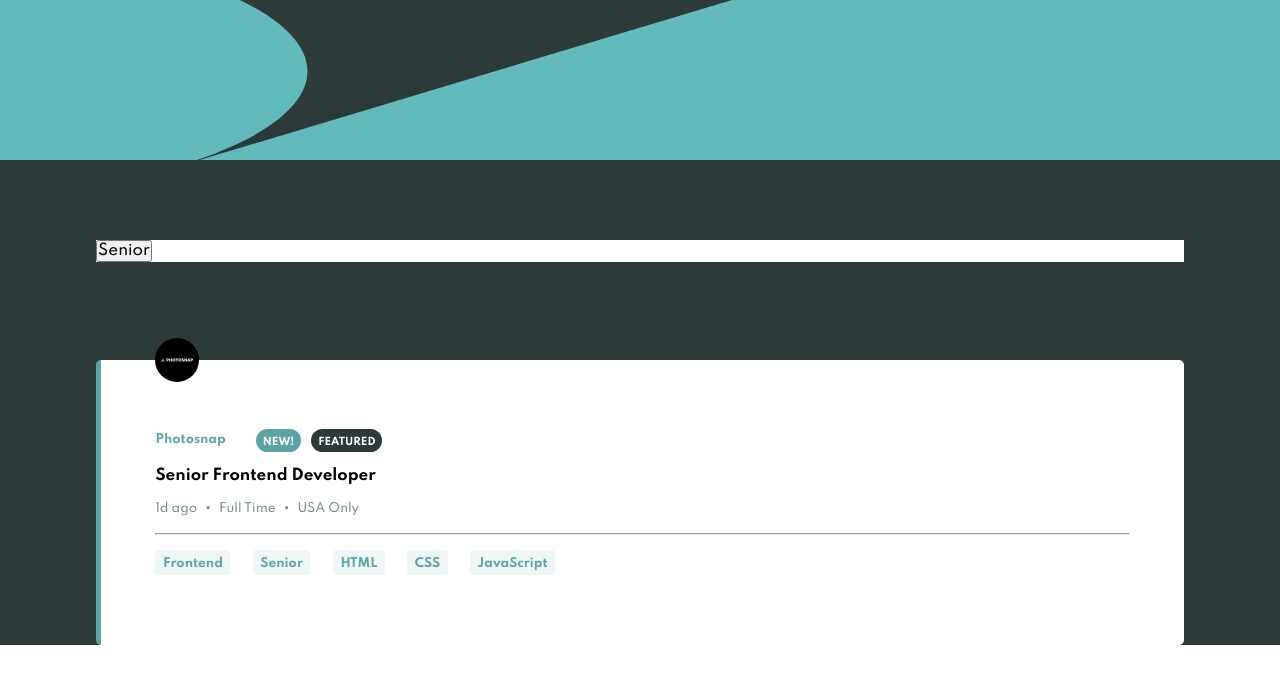
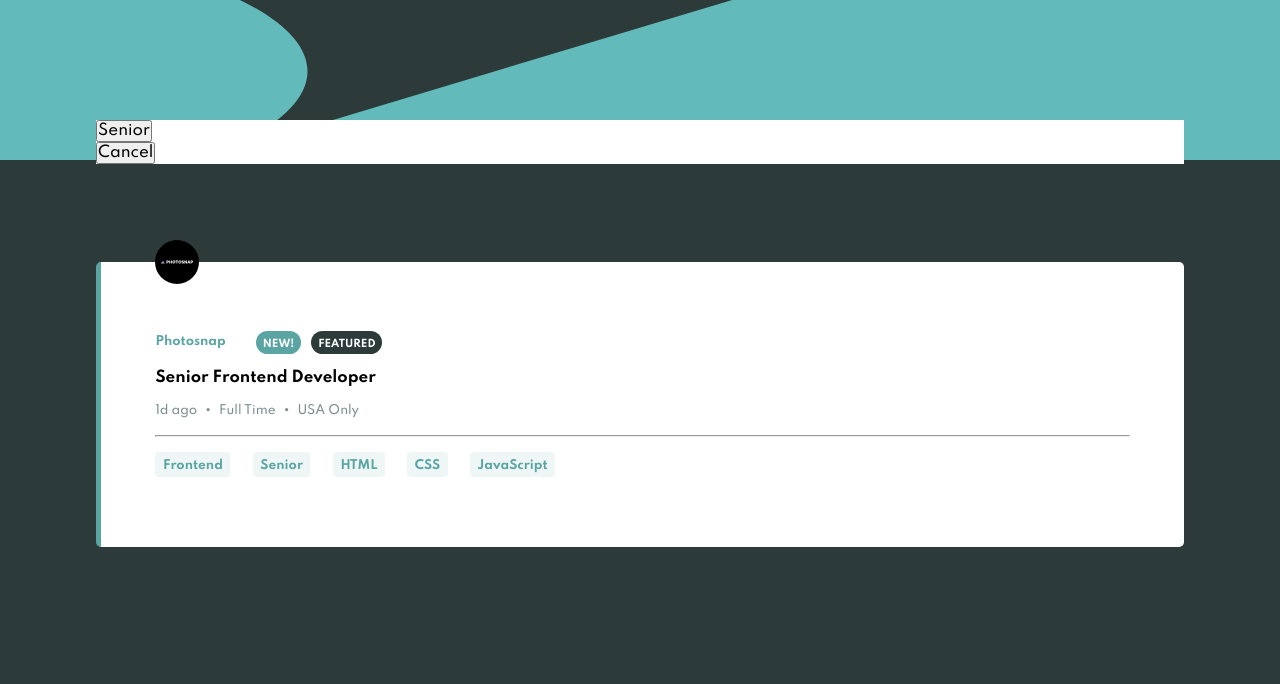
Before and after one commit to jordanlewis9/joblistings, a React app: page / in a window 1280 px wide. Both pictures are taken after a click on the button "Senior". Built offline with nearby package versions, Linux system fonts and the light colour scheme.

Commit message:
conditionally render cancel button

```diff
--- a/src/components/App.js
+++ b/src/components/App.js
@@ -1,6 +1,6 @@
 import React, { useContext } from 'react';
 import ListingsContainer from './listings/ListingsContainer';
-import FilterContainer from './filters/FilterContainer';
+import FilterCard from './filters/FilterCard';
 import { FiltersContext } from './Context';
 
 const App = (props) => {
@@ -8,7 +8,7 @@ const App = (props) => {
 
     return (
             <div className="container">
-                {filters.length > 0 ? <FilterContainer /> : null}
+                {filters.length > 0 ? <FilterCard /> : null}
                 <ListingsContainer />
             </div>
     );
--- a/src/components/filters/FilterCard.js
+++ b/src/components/filters/FilterCard.js
@@ -6,14 +6,18 @@ const FilterCard = (props) => {
 
     const renderFilters = () => {
         return filters.map(filter => {
-            console.log(filter);
             return <button onClick={removeFilter} data-filter={filter} key={filter} className="filter__item">{filter}</button>
         })
     }
 
     return (
         <div className="filter__container">
-            {renderFilters()}
+            <div className="filters__container">
+                {renderFilters()}
+            </div>
+            <div className="cancel__container">
+                { filters[0] ? <button>Cancel</button> : "" }
+            </div>
         </div>
     );
 }
--- a/src/components/filters/FilterContainer.js
+++ /dev/null
@@ -1,14 +0,0 @@
-import React from 'react';
-import FilterCard from './FilterCard';
-
-// used for if/when the filter exists
-
-const FilterContainer = (props) => {
-    return (
-            <div>
-                <FilterCard />
-            </div>
-    );
-}
-
-export default FilterContainer;
--- a/src/public/styles/components/_general.scss
+++ b/src/public/styles/components/_general.scss
@@ -6,16 +6,20 @@
   font-family: "Spartan", sans-serif;
 }
 
+body {
+  width: 100%;
+}
+
 .container {
   width: 85%;
   height: auto;
   margin: 0 auto;
-  padding-top: 30vh;
+  padding-top: 15vh;
 }
 
 #root {
   width: 100%;
-  height: 100%;
+  min-height: 100vh;
   background-image: url("./../../../dist/images/bg-header-mobile.svg");
   background-position: 0 0;
   background-repeat: no-repeat;
--- a/src/public/styles/components/_listings.scss
+++ b/src/public/styles/components/_listings.scss
@@ -5,6 +5,7 @@
     grid-template-columns: 1fr;
     gap: 2rem;
     width: 100%;
+    margin-top: 10vh;
   }
 
   &__card {
```
